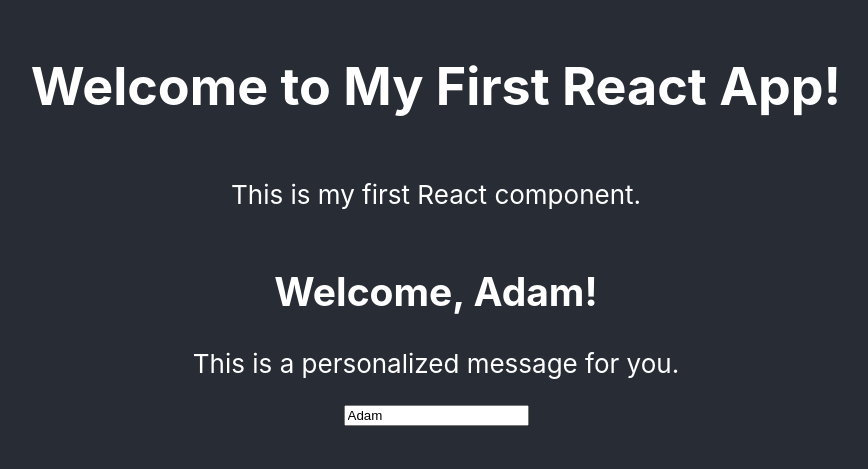
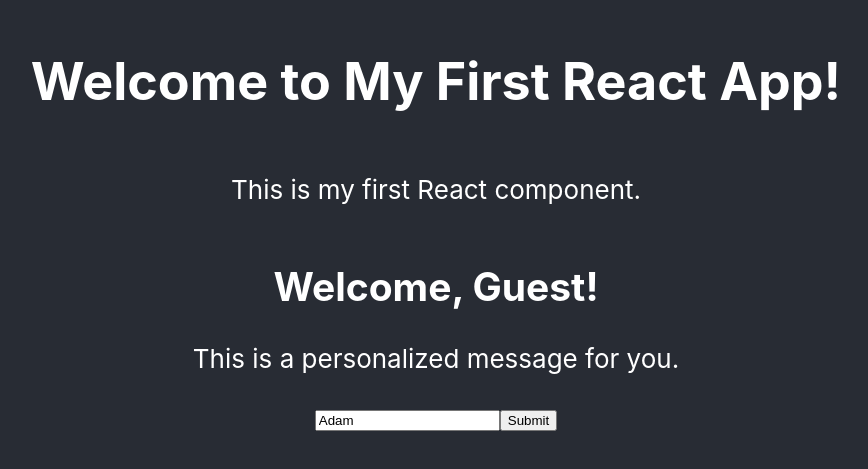
Before and after one commit to iAdamo/my-first-react-app, a React (Create React App) app: page / in a window 1280 px wide. Shown: the part 177-646 px from the top of the page, without its empty margins (204-1072 px from the left). Built offline with nearby package versions, Linux system fonts and the light colour scheme.

Commit message:
Handling User Input - Adding a Form Submission

```diff
--- a/src/App.js
+++ b/src/App.js
@@ -6,10 +6,18 @@
 function App() {
   // Declare a new state variable called "name"
   const [name, setName] = useState('Adam');
+  const [submittedName, setSubmittedName] = useState('');
+
 
   // Handle user input
   function handleInputChange(event) {
     setName(event.target.value);
+  }
+
+  // Handle form submission
+  function handleSubmit(event) {
+    event.preventDefault(); // Prevent the page from refreshing
+    setSubmittedName(name);
   }
 
   return (
@@ -17,9 +25,20 @@
       <header className="App-header">
         <h1>Welcome to My First React App!</h1>
         <p>This is my first React component.</p>
-        <Welcome name={name} /> {/* Add a Welcome component */}
-        <input type="text" value={name} onChange={handleInputChange} placeholder='Enter your name' />
+        <Welcome name={submittedName || 'Guest'} /> {/* Add a Welcome component */}
+        {/* <input type="text" value={name} onChange={handleInputChange} placeholder='Enter your name' /> */}
         {/* <button onClick={() => setName('Tunde')}>Change Name</button> */}
+        <form onSubmit={handleSubmit}>
+          <input
+            type="text"
+            value={name}
+            onChange={handleInputChange}
+            placeholder="Enter your name"
+          />
+          <button type="submit">Submit</button>
+        </form>
+        {submittedName && <p>Thank you, {submittedName}!</p>}  {/* Display a thank you message */}
+
       </header>
     </div>
   );
```
